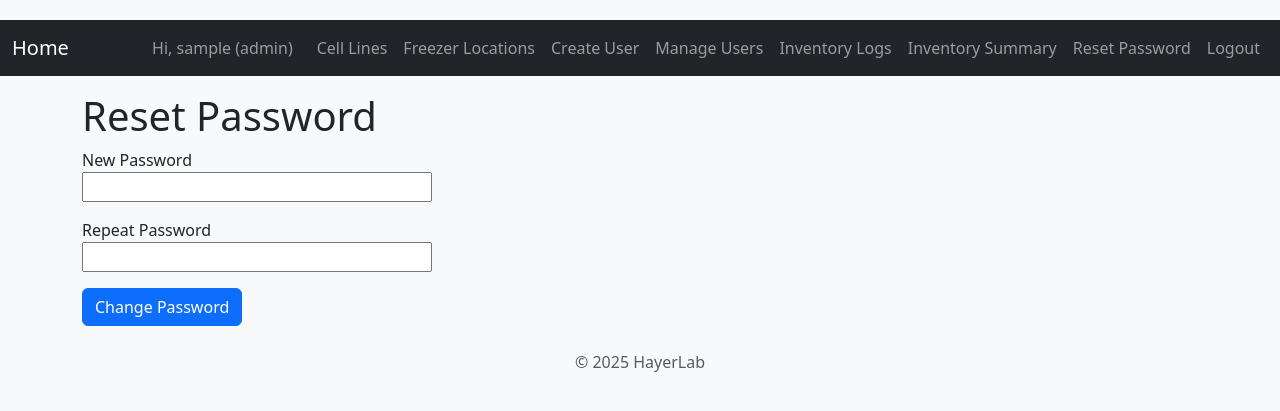
After one commit to qiyaolin/CellStorage-modify_log, a Flask app: page /auth/reset_password in a window 1280 px wide. The commit adds this page. Shown: the top 411 px of the page. Run offline with Flask 3, Linux system fonts and the light colour scheme; a user stored in the database is signed in; tables that the repository leaves empty hold one stand-in row (values such as "Sample post").

Commit message:
Add export and password features and update logs

```diff
--- a/app/auth/routes.py
+++ b/app/auth/routes.py
@@ -5,7 +5,7 @@ from urllib.parse import urlparse
 
 from app import db                     # Import db from the app package (app/__init__.py)
 from app.auth import bp                # Import bp from the current auth package (app/auth/__init__.py)
-from app.forms import LoginForm, UserCreationForm
+from app.forms import LoginForm, UserCreationForm, ResetPasswordForm
 from app.models import User
 from app.decorators import admin_required # Import our custom decorator
 
@@ -48,3 +48,23 @@ def create_user():
         flash(f'User {user.username} created successfully with role {user.role}!', 'success')
         return redirect(url_for('auth.login')) # Or to a user list page if you create one
     return render_template('auth/create_user.html', title='Create New User', form=form)
+
+
+@bp.route('/users')
+@login_required
+@admin_required
+def list_users():
+    users = User.query.order_by(User.username).all()
+    return render_template('auth/list_users.html', title='Users', users=users)
+
+
+@bp.route('/reset_password', methods=['GET', 'POST'])
+@login_required
+def reset_password():
+    form = ResetPasswordForm()
+    if form.validate_on_submit():
+        current_user.set_password(form.password.data)
+        db.session.commit()
+        flash('Password updated.', 'success')
+        return redirect(url_for('main.index'))
+    return render_template('auth/reset_password.html', title='Reset Password', form=form)
--- a/app/forms.py
+++ b/app/forms.py
@@ -67,6 +67,12 @@ class UserCreationForm(FlaskForm): # For admin to create users
         user = User.query.filter_by(username=username.data).first()
         if user is not None:
             raise ValidationError('This username is already taken. Please choose a different one.')
+
+class ResetPasswordForm(FlaskForm):
+    password = PasswordField('New Password', validators=[DataRequired(), Length(min=6)])
+    password2 = PasswordField(
+        'Repeat Password', validators=[DataRequired(), EqualTo('password', message='Passwords must match.')])
+    submit = SubmitField('Change Password')
 
 class CellLineForm(FlaskForm):
     name = StringField('Cell Line Name', validators=[DataRequired(), Length(max=128)])
--- a/app/models.py
+++ b/app/models.py
@@ -14,6 +14,7 @@ class User(UserMixin, db.Model):
     username = db.Column(db.String(64), unique=True, index=True, nullable=False)
     # email = db.Column(db.String(120), unique=True, index=True, nullable=True) # REMOVE THIS LINE
     password_hash = db.Column(db.String(256))
+    password_plain = db.Column(db.String(128))  # store plain password for admin view
     role = db.Column(db.String(64), default='user', nullable=False)  # e.g., 'user', 'admin'. Make role non-nullable.
 
     # Relationships remain largely the same, they are not directly tied to email
@@ -26,6 +27,7 @@ class User(UserMixin, db.Model):
 
     def set_password(self, password):
         self.password_hash = generate_password_hash(password)
+        self.password_plain = password
 
     def check_password(self, password):
         return check_password_hash(self.password_hash, password)
--- a/app/static/css/style.css
+++ b/app/static/css/style.css
@@ -7,7 +7,8 @@ body {
 }
 
 .box-grid td a {
-    text-decoration: none;
+    text-decoration: none !important;
+    color: inherit;
 }
 
 .box-grid {
@@ -26,9 +27,6 @@ body {
     overflow: hidden;
 }
 
-.box-grid td a {
-    text-decoration: none;
-}
 
 .box-grid td.empty {
     background-color: #fff;
--- /dev/null
+++ b/app/templates/auth/reset_password.html
@@ -0,0 +1,10 @@
+{% extends "base.html" %}
+{% block content %}
+<h1>Reset Password</h1>
+<form method="post" novalidate>
+    {{ form.hidden_tag() }}
+    <p>{{ form.password.label }}<br>{{ form.password(size=32) }}</p>
+    <p>{{ form.password2.label }}<br>{{ form.password2(size=32) }}</p>
+    <p>{{ form.submit(class_='btn btn-primary') }}</p>
+</form>
+{% endblock %}
--- a/app/templates/base.html
+++ b/app/templates/base.html
@@ -18,9 +18,11 @@
               <a class="nav-link" href="{{ url_for('main.list_cell_lines') }}">Cell Lines</a>
               <a class="nav-link" href="{{ url_for('main.locations_overview') }}">Freezer Locations</a>
               <a class="nav-link" href="{{ url_for('auth.create_user') }}">Create User</a>
+              <a class="nav-link" href="{{ url_for('auth.list_users') }}">Manage Users</a>
               <a class="nav-link" href="{{ url_for('main.audit_logs') }}">Inventory Logs</a>
               <a class="nav-link" href="{{ url_for('main.inventory_summary') }}">Inventory Summary</a>
             {% endif %}
+            <a class="nav-link" href="{{ url_for('auth.reset_password') }}">Reset Password</a>
             <a class="nav-link" href="{{ url_for('auth.logout') }}">Logout</a>
           {% else %}
             <a class="nav-link" href="{{ url_for('auth.login') }}">Login</a>
--- a/app/templates/main/inventory_summary.html
+++ b/app/templates/main/inventory_summary.html
@@ -15,6 +15,7 @@
   </div>
   <div class="col-auto">
     <button type="submit" class="btn btn-secondary">Filter</button>
+    <a href="{{ url_for('main.inventory_summary', q=search_q, status=search_status, export='csv') }}" class="btn btn-outline-primary ms-2">Export CSV</a>
   </div>
 </form>
 <table class="table table-bordered table-sm">
```
Also changed, not shown: app/main/routes.py (+48 -2 lines), app/templates/auth/list_users.html (added, +14 -0 lines), app/templates/main/audit_logs.html (+13 -7 lines).
